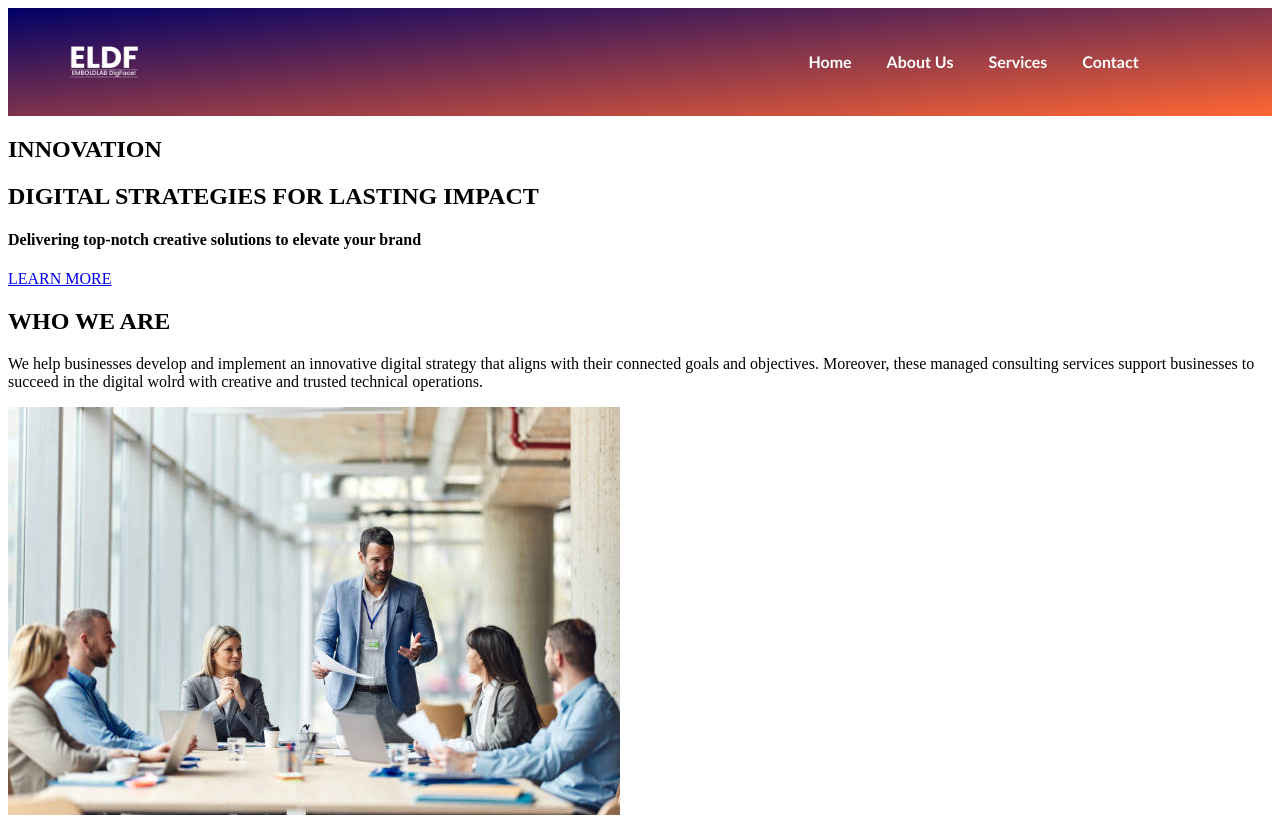
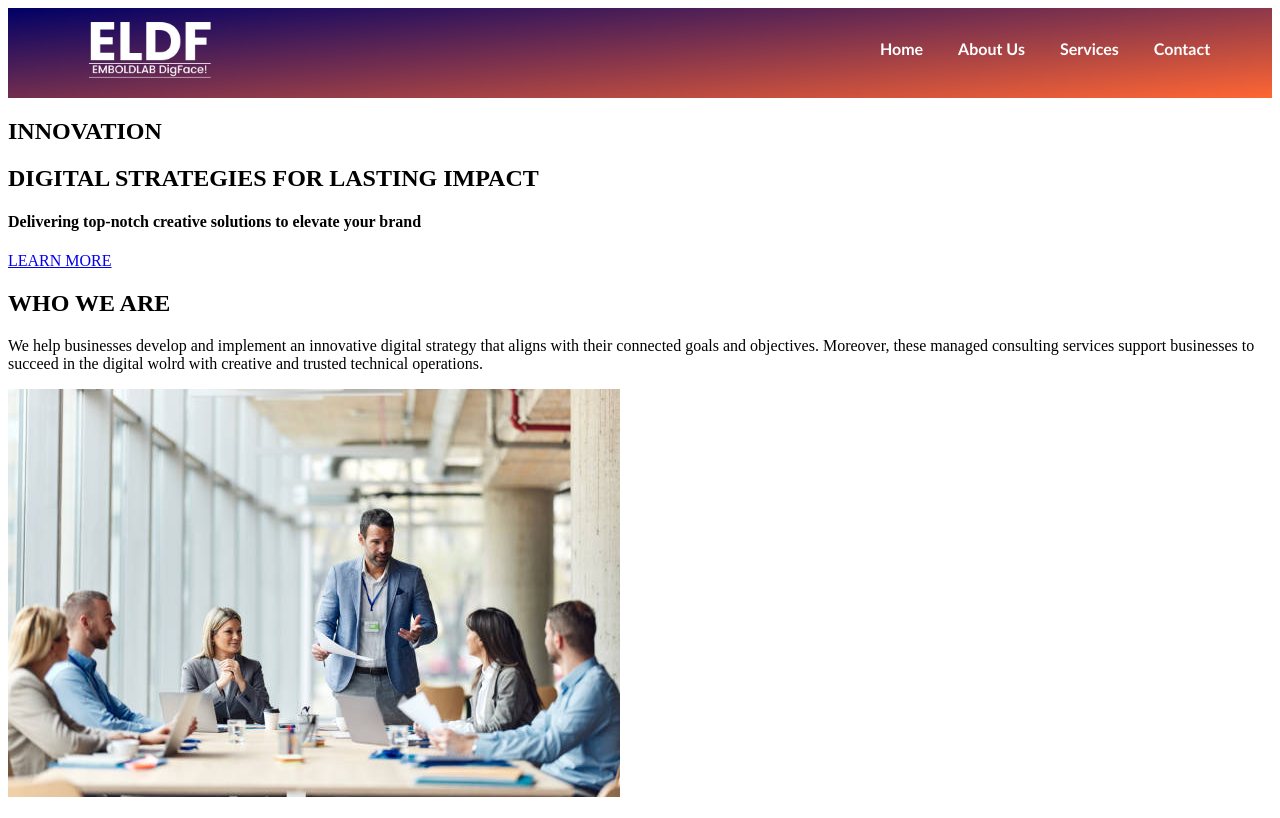
Before and after one commit to SusanMackson/EMBOLDLAB-DigFace, a plain HTML site: page index.html in a window 1280 px wide. Shown: the top 818 px of the page. Drawn offline with Linux system fonts and the light colour scheme.

Commit message:
push-ebosetale

```diff
--- a/index.css
+++ b/index.css
@@ -4,19 +4,22 @@ html {
 
 /* HEADER STYLING */
 .header {
+    height: 80px;
     display: flex;
     justify-content: left;
     align-items: end;
-    padding: 0px;
+    padding: 5px;
     background: linear-gradient(175deg, #000066, #ff6633);
+
 }
 
 /* LOGO STYLING */
 .logo {
-    height: 100px;
+    height: 180px;
     padding-bottom: 20px;
     margin: -15px;
     padding-left: 60px;
+    margin-bottom: -65px;
 
 }
 
@@ -27,7 +30,7 @@ nav ul {
     justify-content: end;
     list-style: none;
     gap: 35px;
-    padding: 28px;
+    padding: 18px;
     margin-left: 200px;
 }
 
```
